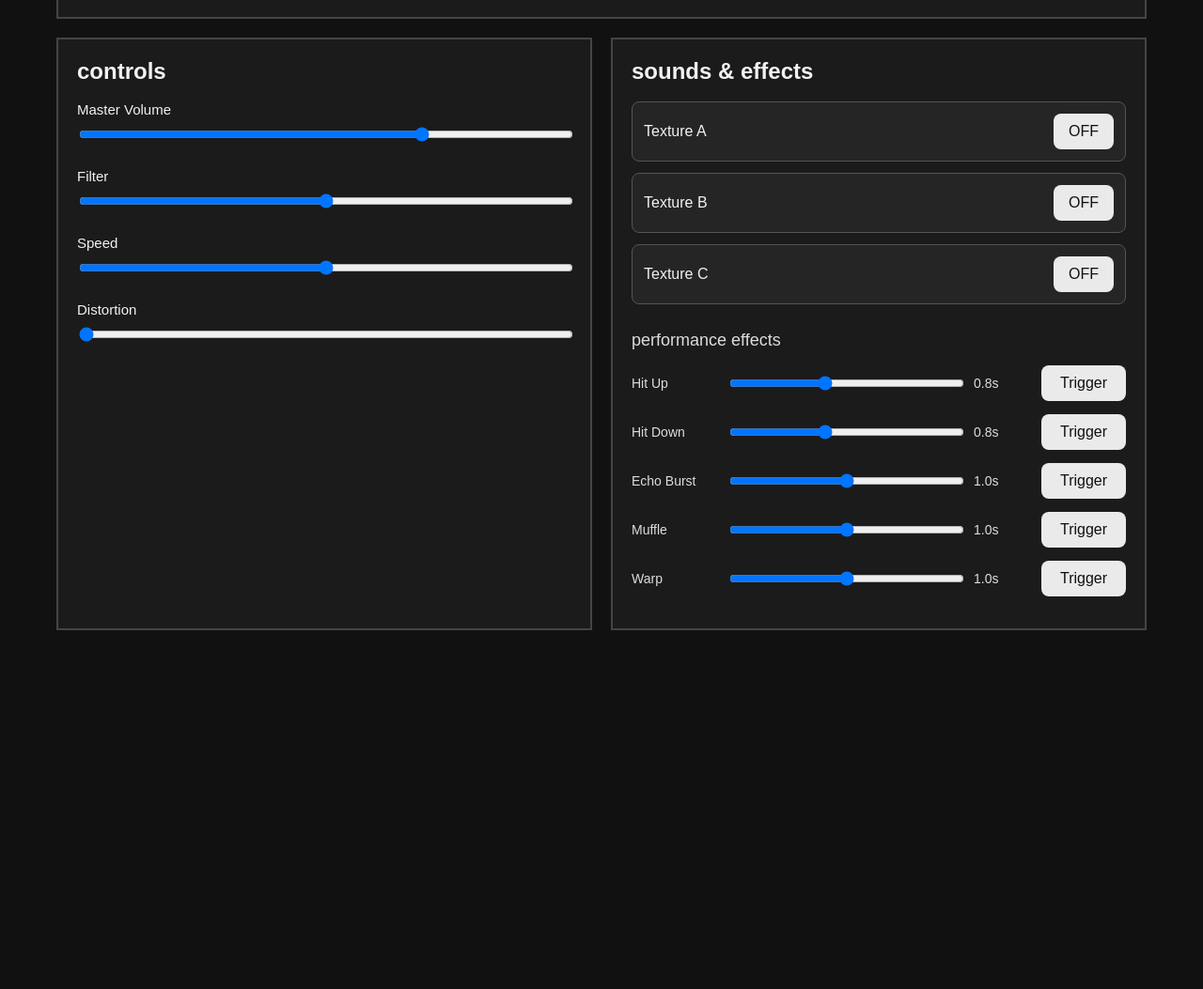
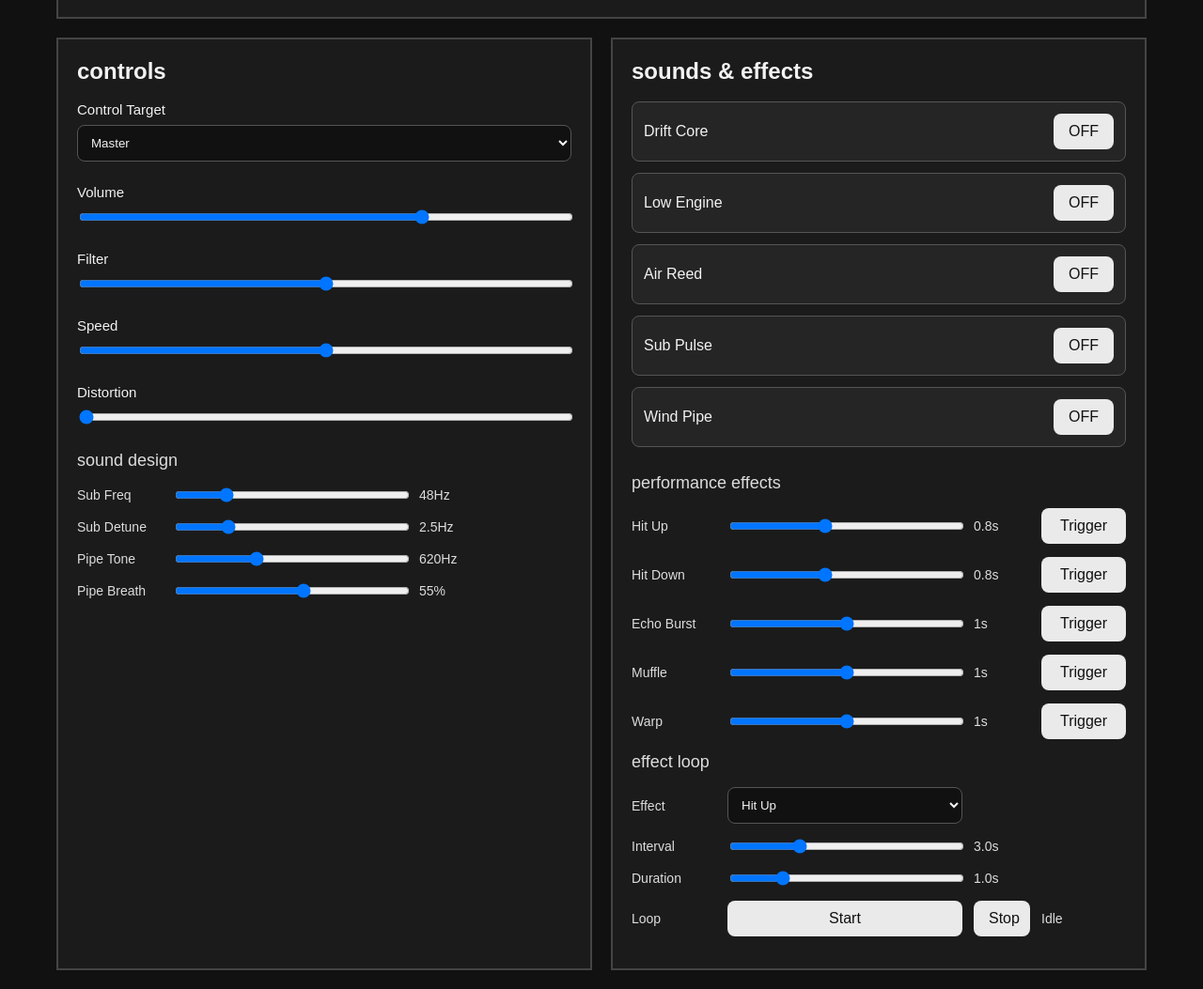
Before and after one commit to mechegelian/sound-lab, a plain HTML site: page index.html in a window 1280 px wide. Shown: the part 891-1944 px from the top of the page at 94% size. Before the commit the page ends 1582 px from the top, so only its background shows below. Drawn offline with nearby package versions, Linux system fonts and the light colour scheme.

Commit message:
Update index.html

```diff
--- a/index.html
+++ b/index.html
@@ -9,7 +9,7 @@
 <body>
   <div class="app">
     <header class="top-bar">
-      <h1>sound L A B</h1>
+      <h1>SOUND LAB</h1>
       <p>super experimental browser sound lab</p>
     </header>
 
@@ -46,7 +46,19 @@
         <h2>controls</h2>
 
         <div class="control-group">
-          <label for="volumeSlider">Master Volume</label>
+          <label for="controlTargetSelect">Control Target</label>
+          <select id="controlTargetSelect">
+            <option value="master">Master</option>
+            <option value="a">Drift Core</option>
+            <option value="b">Low Engine</option>
+            <option value="c">Air Reed</option>
+            <option value="d">Sub Pulse</option>
+            <option value="e">Wind Pipe</option>
+          </select>
+        </div>
+
+        <div class="control-group">
+          <label for="volumeSlider">Volume</label>
           <input type="range" id="volumeSlider" min="0" max="100" value="70">
         </div>
 
@@ -64,6 +76,38 @@
           <label for="distortionSlider">Distortion</label>
           <input type="range" id="distortionSlider" min="0" max="100" value="0">
         </div>
+
+        <div class="effects-block">
+          <h3>sound design</h3>
+
+          <div class="effect-line">
+            <span class="effect-name">Sub Freq</span>
+            <input type="range" id="subPulseFreq" min="30" max="120" step="1" value="48">
+            <span id="subPulseFreqValue">48Hz</span>
+            <span></span>
+          </div>
+
+          <div class="effect-line">
+            <span class="effect-name">Sub Detune</span>
+            <input type="range" id="subPulseDetune" min="0" max="12" step="0.1" value="2.5">
+            <span id="subPulseDetuneValue">2.5Hz</span>
+            <span></span>
+          </div>
+
+          <div class="effect-line">
+            <span class="effect-name">Pipe Tone</span>
+            <input type="range" id="windPipeTone" min="220" max="1400" step="1" value="620">
+            <span id="windPipeToneValue">620Hz</span>
+            <span></span>
+          </div>
+
+          <div class="effect-line">
+            <span class="effect-name">Pipe Breath</span>
+            <input type="range" id="windPipeBreath" min="0" max="100" step="1" value="55">
+            <span id="windPipeBreathValue">55%</span>
+            <span></span>
+          </div>
+        </div>
       </section>
 
       <section class="panel sounds-effects-panel">
@@ -71,18 +115,28 @@
 
         <div class="sounds-block">
           <div class="sound-row">
-            <span>Texture A</span>
+            <span>Drift Core</span>
             <button class="sound-toggle" id="textureAButton">OFF</button>
           </div>
 
           <div class="sound-row">
-            <span>Texture B</span>
+            <span>Low Engine</span>
             <button class="sound-toggle" id="textureBButton">OFF</button>
           </div>
 
           <div class="sound-row">
-            <span>Texture C</span>
+            <span>Air Reed</span>
             <button class="sound-toggle" id="textureCButton">OFF</button>
+          </div>
+
+          <div class="sound-row">
+            <span>Sub Pulse</span>
+            <button class="sound-toggle" id="textureDButton">OFF</button>
+          </div>
+
+          <div class="sound-row">
+            <span>Wind Pipe</span>
+            <button class="sound-toggle" id="textureEButton">OFF</button>
           </div>
         </div>
 
@@ -124,6 +178,44 @@
             <button id="warpButton">Trigger</button>
           </div>
         </div>
+
+        <div class="effects-block">
+          <h3>effect loop</h3>
+
+          <div class="effect-line">
+            <span class="effect-name">Effect</span>
+            <select id="loopEffectSelect">
+              <option value="hitUp">Hit Up</option>
+              <option value="hitDown">Hit Down</option>
+              <option value="echoBurst">Echo Burst</option>
+              <option value="muffle">Muffle</option>
+              <option value="warp">Warp</option>
+            </select>
+            <span></span>
+            <span></span>
+          </div>
+
+          <div class="effect-line">
+            <span class="effect-name">Interval</span>
+            <input type="range" id="loopInterval" min="1" max="8" step="0.5" value="3">
+            <span id="loopIntervalValue">3.0s</span>
+            <span></span>
+          </div>
+
+          <div class="effect-line">
+            <span class="effect-name">Duration</span>
+            <input type="range" id="loopDuration" min="0.2" max="4" step="0.1" value="1">
+            <span id="loopDurationValue">1.0s</span>
+            <span></span>
+          </div>
+
+          <div class="effect-line">
+            <span class="effect-name">Loop</span>
+            <button id="startLoopButton">Start</button>
+            <button id="stopLoopButton">Stop</button>
+            <span id="loopStatus">Idle</span>
+          </div>
+        </div>
       </section>
     </main>
   </div>
```
Lines whose indentation alone changed are shown as unchanged.
